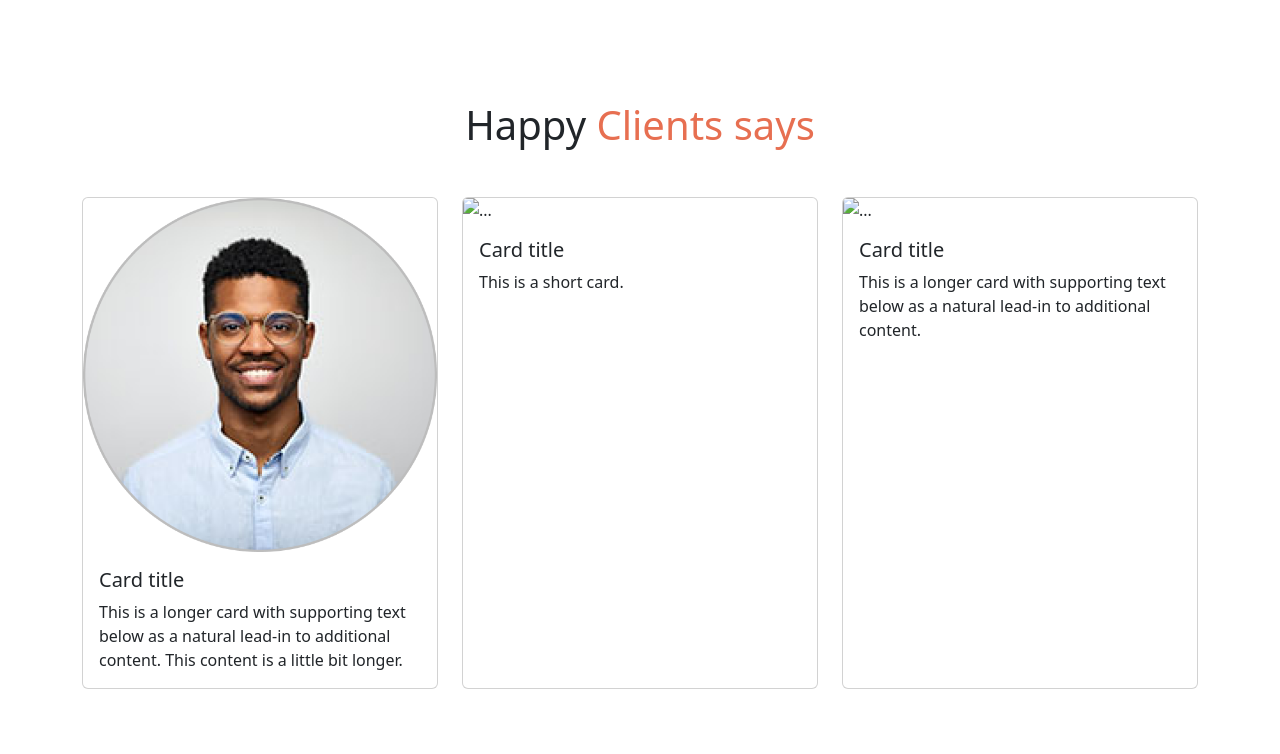
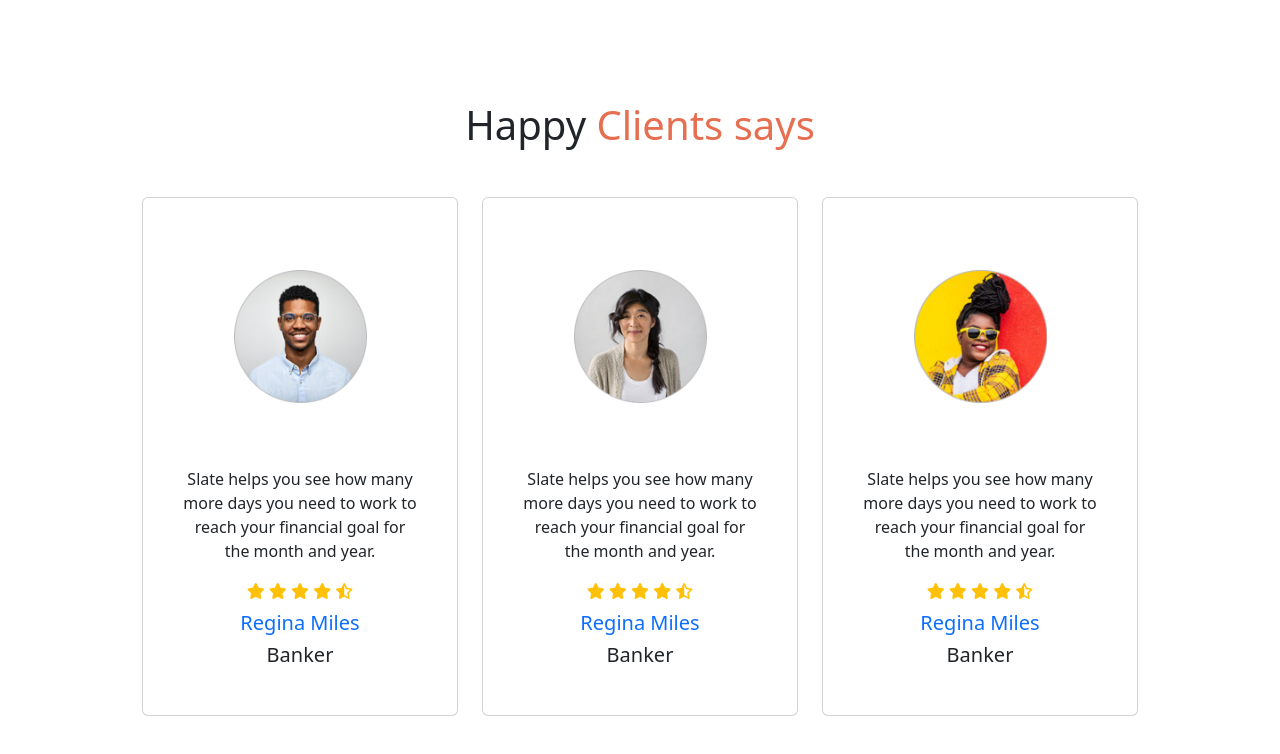
Before and after one commit to MahadiHasanWeb/Biker-zone-practice, a plain HTML site: page index.html in a window 1280 px wide. Shown: the part 1659-2413 px from the top of the page. Drawn offline with nearby package versions, Linux system fonts and the light colour scheme.

Commit message:
Work at Happy cliants

```diff
--- a/index.html
+++ b/index.html
@@ -8,6 +8,7 @@
     <link href="https://cdn.jsdelivr.net/npm/bootstrap@5.3.0-alpha1/dist/css/bootstrap.min.css" rel="stylesheet"
         integrity="sha384-GLhlTQ8iRABdZLl6O3oVMWSktQOp6b7In1Zl3/Jr59b6EGGoI1aFkw7cmDA6j6gD" crossorigin="anonymous">
     <link rel="stylesheet" href="styles/styles.css">
+    <script src="https://kit.fontawesome.com/303b8c1714.js" crossorigin="anonymous"></script>
 </head>
 
 <body>
@@ -128,35 +129,60 @@
 
         <!-- Happy Clients says -->
 
-        <section class="my-5 py-2 container">
+        <section class="my-5 py-2 container ">
             <h1 class="text-center my-5">Happy <span class="span-text">Clients says</span></h1>
-            <div class="row row-cols-1 row-cols-md-3 g-4">
+            <div class="row row-cols-1 row-cols-md-3 g-4 mx-5">
                 <div class="col">
-                    <div class="card h-100">
-                        <img src="images/user-1.png" class="card-img-top" alt="...">
+                    <div class="card h-100 p-4 text-center">
+                        <img src="images/user-1.png" class="card-img-top w-50 mx-auto my-5" alt="...">
                         <div class="card-body">
-                            <h5 class="card-title">Card title</h5>
-                            <p class="card-text">This is a longer card with supporting text below as a natural lead-in
-                                to additional content. This content is a little bit longer.</p>
+                            <p class="card-text">Slate helps you see how
+                                many more days you need
+                                to work to reach your financial
+                                goal for the month and year.</p>
+                                <i class="fa-solid fa-star text-warning"></i>
+                                <i class="fa-solid fa-star text-warning"></i>
+                                <i class="fa-solid fa-star text-warning"></i>
+                                <i class="fa-solid fa-star text-warning"></i>
+                                <i class="fa-regular fa-star-half-stroke text-warning"></i>
+                                <h5 class="text-primary mt-2">Regina Miles</h5>
+                                <h5>Banker</h5>
                         </div>
                     </div>
                 </div>
                 <div class="col">
-                    <div class="card h-100">
-                        <img src="..." class="card-img-top" alt="...">
+                    <div class="card h-100 p-4 text-center">
+                        <img src="images/user-2.png" class="card-img-top w-50 mx-auto my-5" alt="...">
                         <div class="card-body">
-                            <h5 class="card-title">Card title</h5>
-                            <p class="card-text">This is a short card.</p>
+                            <p class="card-text">Slate helps you see how
+                                many more days you need
+                                to work to reach your financial
+                                goal for the month and year.</p>
+                                <i class="fa-solid fa-star text-warning"></i>
+                                <i class="fa-solid fa-star text-warning"></i>
+                                <i class="fa-solid fa-star text-warning"></i>
+                                <i class="fa-solid fa-star text-warning"></i>
+                                <i class="fa-regular fa-star-half-stroke text-warning"></i>
+                                <h5 class="text-primary mt-2">Regina Miles</h5>
+                                <h5>Banker</h5>
                         </div>
                     </div>
                 </div>
                 <div class="col">
-                    <div class="card h-100">
-                        <img src="..." class="card-img-top" alt="...">
+                    <div class="card h-100 p-4 text-center" >
+                        <img src="images/user-3.png" class="card-img-top w-50 mx-auto my-5" alt="...">
                         <div class="card-body">
-                            <h5 class="card-title">Card title</h5>
-                            <p class="card-text">This is a longer card with supporting text below as a natural lead-in
-                                to additional content.</p>
+                            <p class="card-text">Slate helps you see how
+                                many more days you need
+                                to work to reach your financial
+                                goal for the month and year.</p>
+                                <i class="fa-solid fa-star text-warning"></i>
+                                <i class="fa-solid fa-star text-warning"></i>
+                                <i class="fa-solid fa-star text-warning"></i>
+                                <i class="fa-solid fa-star text-warning"></i>
+                                <i class="fa-regular fa-star-half-stroke text-warning"></i>
+                                <h5 class="text-primary mt-2">Regina Miles</h5>
+                                <h5>Banker</h5>
                         </div>
                     </div>
                 </div>
```
